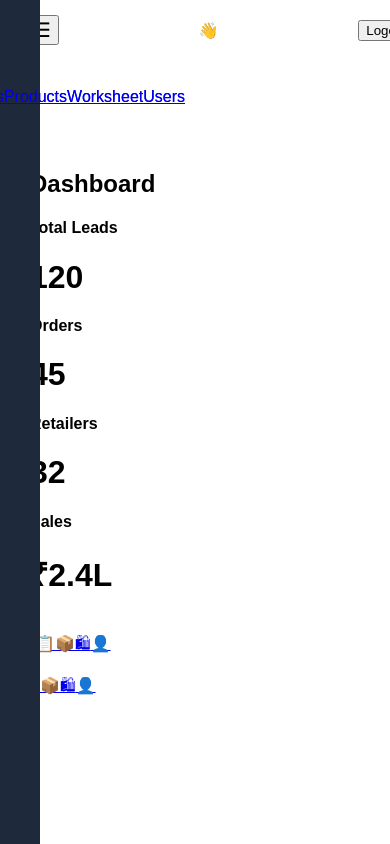
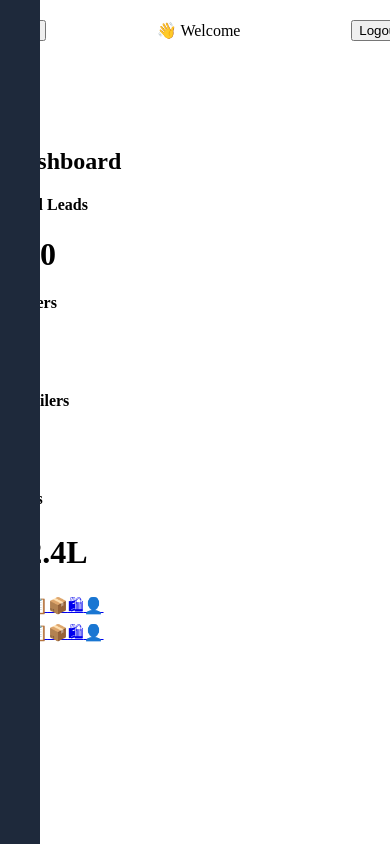
Before and after one commit to pankajkumarpatidar/leorder-frontend, a React (Vite) app: page / in a window 390 px wide. Built offline with nearby package versions, Linux system fonts and the light colour scheme; sample sign-in values are in the browser's storage.

Commit message:
UI fixed + dashboard responsive + nav fix

```diff
--- a/src/components/Sidebar.jsx
+++ b/src/components/Sidebar.jsx
@@ -1,19 +1,22 @@
+import { Link } from "react-router-dom";
+
 export default function Sidebar({ open, setOpen }) {
   return (
     <>
-      {/* overlay */}
       {open && <div className="overlay" onClick={() => setOpen(false)} />}
 
       <div className={`sidebar ${open ? "open" : ""}`}>
         <h2>⚡ LeadPro</h2>
 
-        <a href="/">Dashboard</a>
-        <a href="/leads">Leads</a>
-        <a href="/retailers">Retailers</a>
-        <a href="/orders">Orders</a>
-        <a href="/products">Products</a>
-        <a href="/worksheet">Worksheet</a>
-        <a href="/users">Users</a>
+        <nav>
+          <Link to="/">Dashboard</Link>
+          <Link to="/leads">Leads</Link>
+          <Link to="/retailers">Retailers</Link>
+          <Link to="/orders">Orders</Link>
+          <Link to="/products">Products</Link>
+          <Link to="/worksheet">Worksheet</Link>
+          <Link to="/users">Users</Link>
+        </nav>
       </div>
     </>
   );
--- a/src/components/Topbar.jsx
+++ b/src/components/Topbar.jsx
@@ -1,22 +1,17 @@
 export default function Topbar({ setOpen }) {
-  const name = localStorage.getItem("name");
-
   return (
     <div className="topbar">
 
-      {/* 🔥 MENU BUTTON */}
       <button className="menuBtn" onClick={() => setOpen(true)}>
         ☰
       </button>
 
-      <div>👋 {name}</div>
+      <div>👋 Welcome</div>
 
-      <button
-        onClick={() => {
-          localStorage.clear();
-          window.location.href = "/login";
-        }}
-      >
+      <button onClick={()=>{
+        localStorage.clear();
+        window.location.href="/login";
+      }}>
         Logout
       </button>
 
--- a/src/index.css
+++ b/src/index.css
@@ -1,13 +1,8 @@
-body {
-  margin: 0;
-  font-family: sans-serif;
-}
-
 /* SIDEBAR */
 .sidebar {
   position: fixed;
+  top: 0;
   left: -250px;
-  top: 0;
   width: 250px;
   height: 100vh;
   background: #1e293b;
@@ -17,22 +12,36 @@ body {
   z-index: 100;
 }
 
+/* OPEN */
 .sidebar.open {
   left: 0;
 }
 
-/* overlay */
+/* NAV LINKS */
+.sidebar nav {
+  display: flex;
+  flex-direction: column;
+  margin-top: 20px;
+}
+
+.sidebar nav a {
+  color: #cbd5e1;
+  text-decoration: none;
+  padding: 10px 0;
+  font-size: 15px;
+}
+
+.sidebar nav a:hover {
+  color: white;
+}
+
+/* OVERLAY */
 .overlay {
   position: fixed;
   width: 100%;
   height: 100%;
   background: rgba(0,0,0,0.4);
   z-index: 90;
-}
-
-/* MAIN */
-.main {
-  padding-top: 60px;
 }
 
 /* TOPBAR */
@@ -46,21 +55,15 @@ body {
   justify-content: space-between;
   align-items: center;
   padding: 0 10px;
-  z-index: 80;
 }
 
-/* CONTENT */
-.content {
-  padding: 15px;
+/* MAIN */
+.main {
+  padding-top: 60px;
 }
 
-/* MENU BTN */
-.menuBtn {
-  font-size: 20px;
-}
-
-/* MOBILE */
-@media (min-width: 768px) {
+/* DESKTOP */
+@media(min-width:768px){
   .sidebar {
     left: 0;
   }
```
